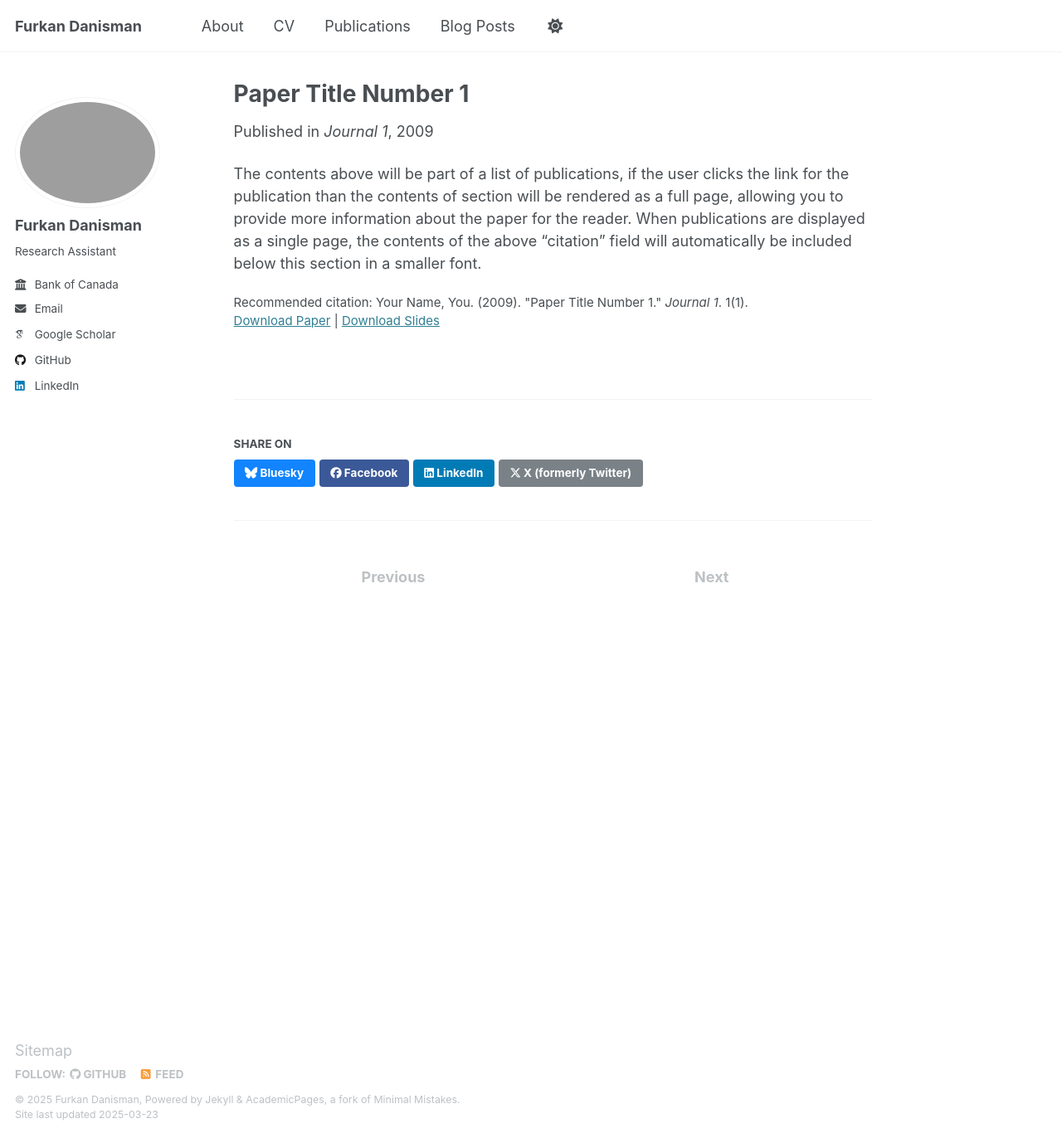
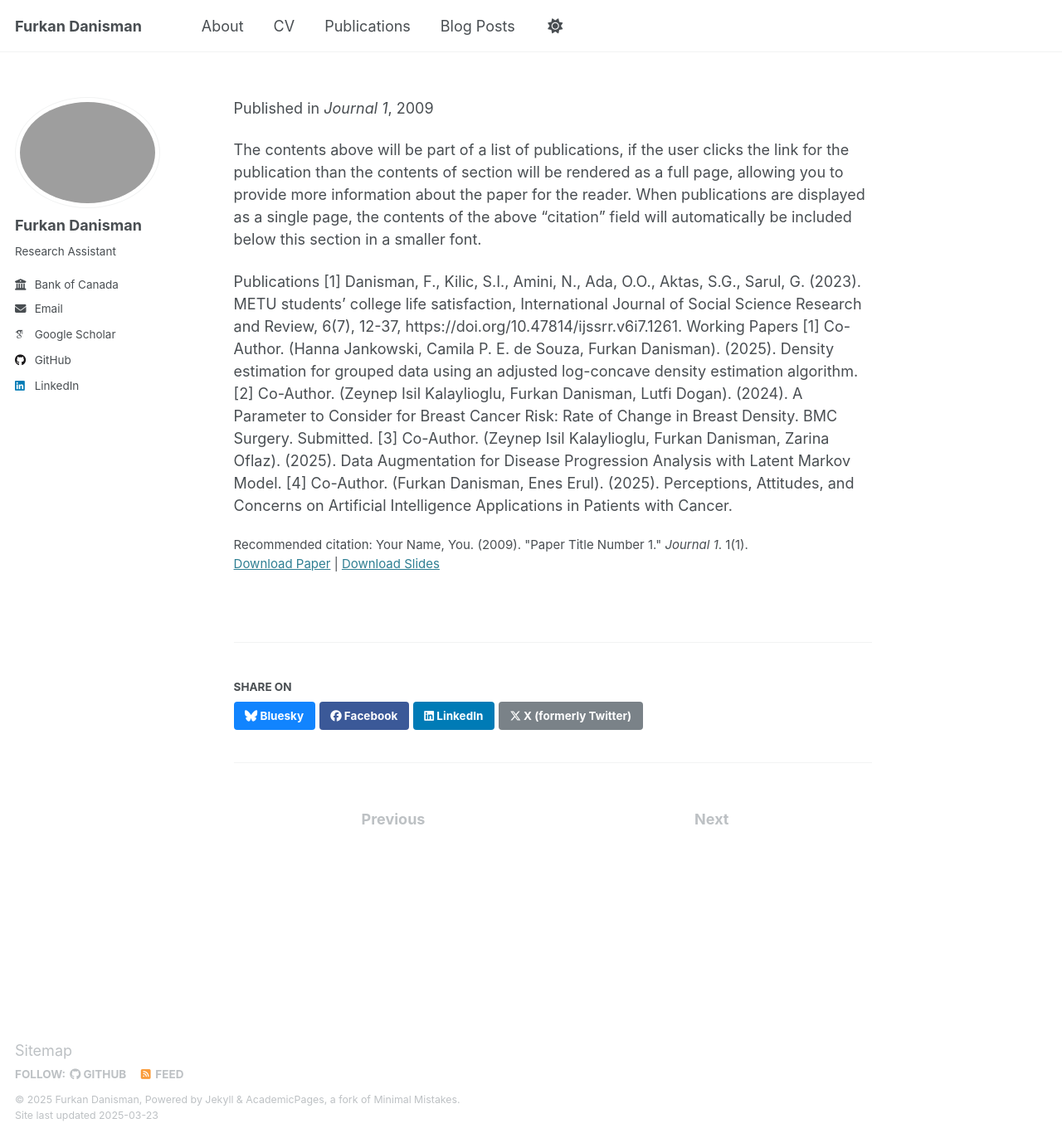
Before and after one commit to FurkanDanisman/FurkanDanisman.github.io, a Jekyll site: the page built from _publications/2009-10-01-paper-title-number-1.md, in a window 1280 px wide and 1372 px high. Shown: the whole window at 83% size. Built offline with Jekyll 4.4.1, drawn with Linux system fonts in a browser that asks for light colours; some web fonts are replaced.

Commit message:
Update 2009-10-01-paper-title-number-1.md

```diff
--- a/_publications/2009-10-01-paper-title-number-1.md
+++ b/_publications/2009-10-01-paper-title-number-1.md
@@ -1,9 +1,9 @@
 ---
-title: "Paper Title Number 1"
+title: ""
 collection: publications
 category: manuscripts
 permalink: /publication/2009-10-01-paper-title-number-1
-excerpt: 'This paper is about the number 1. The number 2 is left for future work.'
+excerpt: '.'
 date: 2009-10-01
 venue: 'Journal 1'
 slidesurl: 'http://academicpages.github.io/files/slides1.pdf'
@@ -12,3 +12,18 @@ citation: 'Your Name, You. (2009). &quot;Paper Title Number 1.&quot; <i>Journal
 ---
 
 The contents above will be part of a list of publications, if the user clicks the link for the publication than the contents of section will be rendered as a full page, allowing you to provide more information about the paper for the reader. When publications are displayed as a single page, the contents of the above "citation" field will automatically be included below this section in a smaller font.
+
+
+Publications
+[1] Danisman, F., Kilic, S.I., Amini, N., Ada, O.O., Aktas, S.G., Sarul, G. (2023). METU students’ college life
+satisfaction, International Journal of Social Science Research and Review, 6(7), 12-37,
+https://doi.org/10.47814/ijssrr.v6i7.1261.
+Working Papers
+[1] Co-Author. (Hanna Jankowski, Camila P. E. de Souza, Furkan Danisman). (2025). Density estimation for
+grouped data using an adjusted log-concave density estimation algorithm.
+[2] Co-Author. (Zeynep Isil Kalaylioglu, Furkan Danisman, Lutfi Dogan). (2024). A Parameter to Consider
+for Breast Cancer Risk: Rate of Change in Breast Density. BMC Surgery. Submitted.
+[3] Co-Author. (Zeynep Isil Kalaylioglu, Furkan Danisman, Zarina Oflaz). (2025). Data Augmentation for
+Disease Progression Analysis with Latent Markov Model.
+[4] Co-Author. (Furkan Danisman, Enes Erul). (2025). Perceptions, Attitudes, and Concerns on Artificial
+Intelligence Applications in Patients with Cancer.
```
